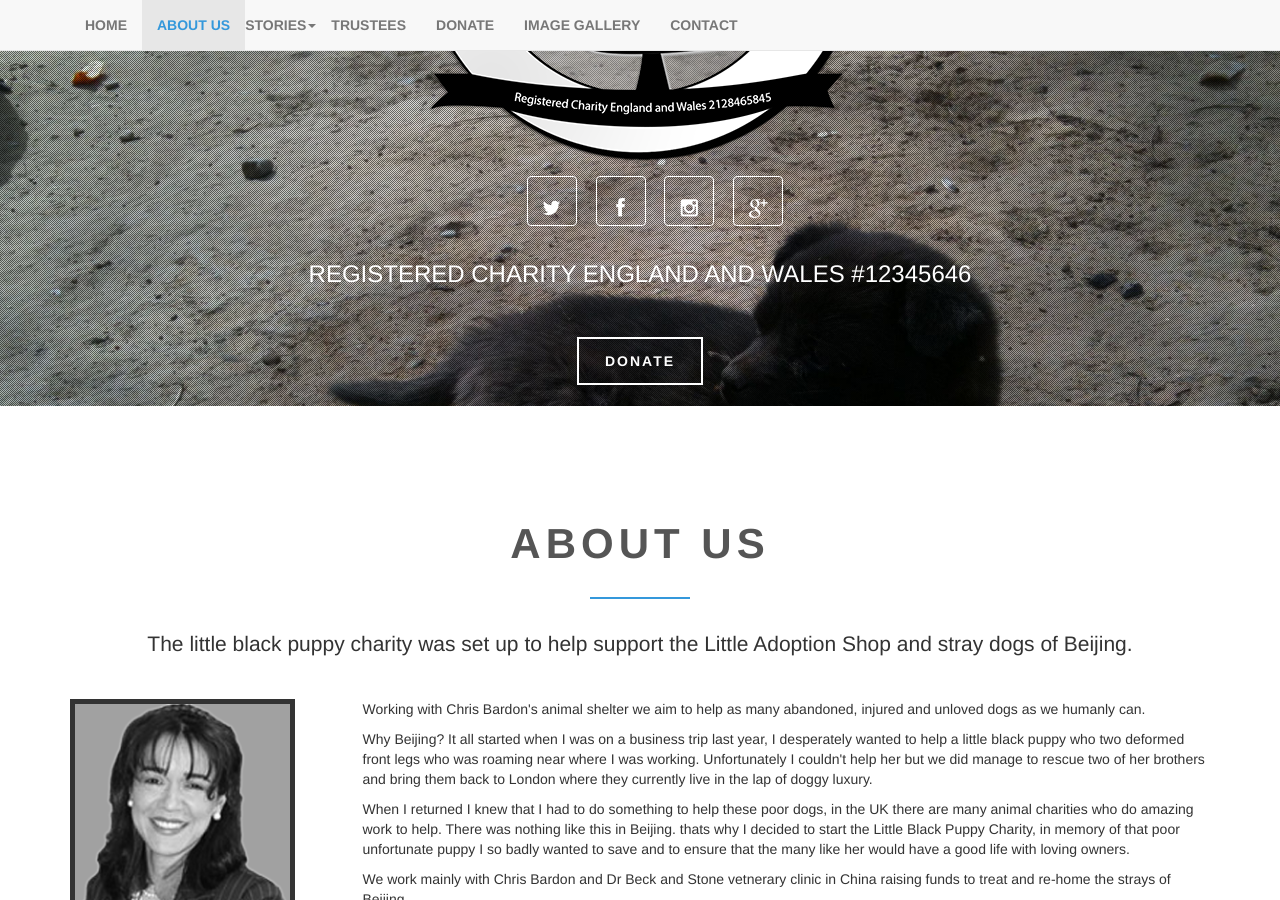
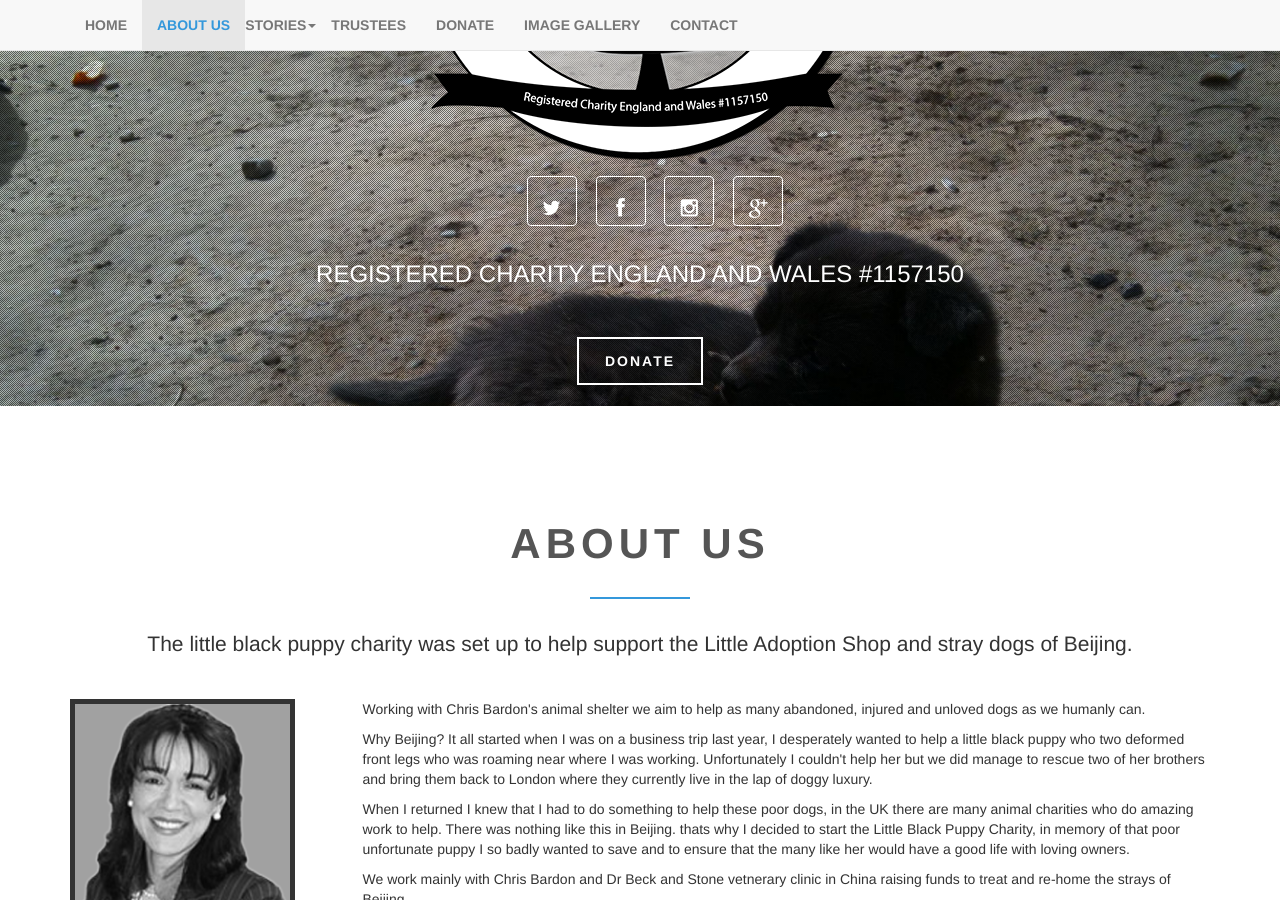
Before and after one commit to nicholasjackson/blackpuppy, a Jekyll site: the page built from index.html, in a window 1280 px wide and 900 px high, scrolled down 345 px. Built offline with Jekyll 4.4.1, drawn with Linux system fonts in a browser that asks for light colours; some of the changed text lies outside the part shown.

Commit message:
corrected logo and registered charity number, fixed contact

```diff
--- a/_includes/contact.html
+++ b/_includes/contact.html
@@ -3,13 +3,14 @@
     <header class="section-header">
       <h2 class="section-title"><span>Contact</span></h2>
       <div class="spacer"></div>
-                  <p class="section-subtitle">For any questions about the Little Black Puppy Charity or if you would like to do something epic for us to help, please get in touch.</p>
+      <p class="section-subtitle">For any questions about the Little Black Puppy Charity or if you would like to do something epic for us to help, please get in touch.
+      </p>
     </header>
     <div class="row">
       <div class="col-sm-5 contact-info">
         <h3>Contact Info</h3>
         <p><i class="fa fa-map-marker"></i> 186 Thames Road, Chiswick, W4 3QR</p>
-       <p><i class="fa fa-phone"></i> (555) 123-4567 | (555) 123-7654 (FAX)</p>
+        <p><i class="fa fa-phone"></i> +44(0) 208-1777</p>
         <p><i class="fa fa-envelope-o"></i> contact@blackpuppy.info</p>
       </div>
 
--- a/_includes/welcome.html
+++ b/_includes/welcome.html
@@ -24,7 +24,7 @@
                 <i class="fa fa-google-plus"></i>
               </a>
             </div>
-            <h3 style="color:#FFF; text-transform: uppercase">Registered Charity England and Wales #12345646</h3>
+            <h3 style="color:#FFF; text-transform: uppercase">Registered Charity England and Wales #1157150</h3>
             <a href="#page-donate" class="btn btn-default donate">Donate</a>
         </div>
     </div>
```
Also changed, not shown: img/puppy_logo.png. Lines whose indentation alone changed are shown as unchanged.
